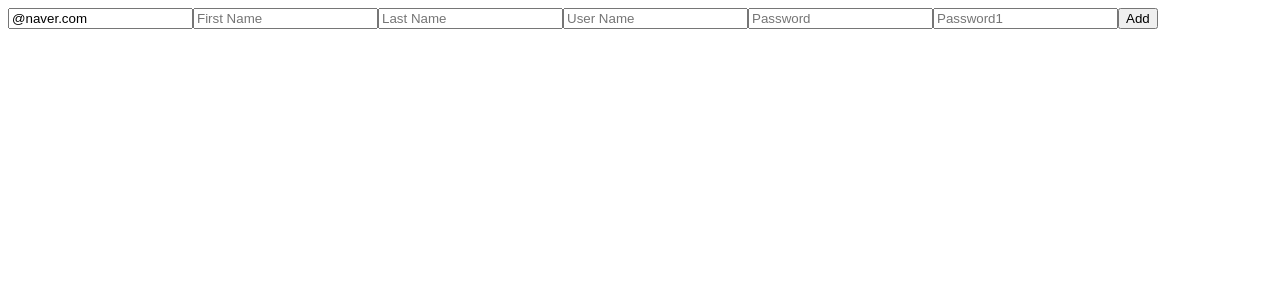
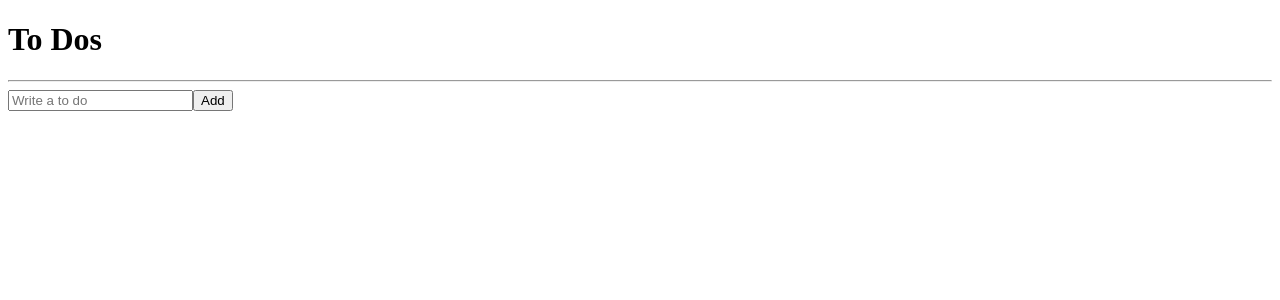
Before and after one commit to userHWSeo/react-TrelloClone, a React (Create React App) app: page / in a window 1280 px wide. Shown: the top 300 px of the page. Built offline with nearby package versions, Linux system fonts and the light colour scheme.

Commit message:
0429 update
learn refactoring and make ToDoList

```diff
--- a/src/App.tsx
+++ b/src/App.tsx
@@ -1,6 +1,5 @@
 import { createGlobalStyle } from "styled-components";
-import ToDoList from "./ToDoList";
-
+import ToDoList from "../src/components/ToDoList";
 
 const GlobalStyle = createGlobalStyle`
 `;
--- a/src/ToDoList.tsx
+++ /dev/null
@@ -1,84 +0,0 @@
-import { useState } from "react";
-import {useForm} from "react-hook-form";
-
-/* function ToDoList() {
-  const [toDo, setToDo] = useState("");
-  const [toDoError, setToDoError] = useState("");
-  const onChange = (event: React.FormEvent<HTMLInputElement>) => {
-    const {
-      currentTarget: { value },
-    } = event;
-    setToDoError("");
-    setToDo(value);
-  };
-  const onSubmit = (event: React.FormEvent<HTMLFormElement>) => {
-    event.preventDefault();
-    console.log(toDo);
-    if (toDo.length < 10) {
-      return setToDoError("To do should be longer");
-    }
-    console.log("submit");
-  };
-  return (
-    <div>
-      <form onSubmit={onSubmit}>
-        <input onChange={onChange} value={toDo} placeholder="Write a to do" />
-        <button>Add</button>
-        {toDoError !== "" ? toDoError : null}
-      </form>
-    </div>
-  );
-} */
-
-interface IForm {
-    email: string,
-    firstName: string,
-    lastName: string,
-    userName: string,
-    password: string,
-    password1: string,
-    extraError?: string,
-}
-
-function ToDoList() {
-    const {register, handleSubmit, formState:{errors}, setError} = useForm<IForm>({defaultValues: {email: "@naver.com"}});
-    const onValid = (data: any) => {
-        if(data.password !== data.password1){
-            setError("password1", { message: "Password are not the same" });
-        }
-        // setError("extraError", {message: "Server offline."})
-    };
-    return (
-        <div>
-            <form onSubmit={handleSubmit(onValid)}>
-                <input {...register("email", {required: "Email Required", pattern: {value: /^[A-Za-z0-9._%+-]+@naver.com$/, message: "Only naver.com emails allowed"}})} placeholder="Email" />
-                <span>
-                    {errors?.email?.message}
-                </span>
-                <input {...register("firstName", {required: "Write here !", validate: (value)=> value.includes("nico") ? "no nicos allowed" : true })} placeholder="First Name" />
-                <span>
-                    {errors?.firstName?.message}
-                </span>
-                <input {...register("lastName", {required: "Write here !"})} placeholder="Last Name" />
-                <span>
-                    {errors?.lastName?.message}
-                </span>
-                <input {...register("userName", {required: "Write here !", minLength: {value: 5, message: "To Shorts"}})} placeholder="User Name" />
-                <span>
-                    {errors?.userName?.message}
-                </span>
-                <input {...register("password", {required: "Write here !", minLength: 5})} placeholder="Password" />
-                <span>
-                    {errors?.password?.message}
-                </span>
-                <input {...register("password1", {required: "Write here !", minLength: 5})} placeholder="Password1" />
-                <span>
-                    {errors?.password1?.message}
-                </span>
-                <button>Add</button>
-            </form>
-        </div>
-    )
-}
-
-export default ToDoList;
--- /dev/null
+++ b/src/atoms.tsx
@@ -0,0 +1,12 @@
+import { atom } from "recoil";
+
+export interface IToDo {
+  text: string;
+  id: number;
+  category: "TO_DO" | "DOING" | "DONE";
+}
+
+export const toDoState = atom<IToDo[]>({
+  key: "toDo",
+  default: [],
+});
--- /dev/null
+++ b/src/components/CreateToDo.tsx
@@ -0,0 +1,34 @@
+import { useForm } from "react-hook-form";
+import { useSetRecoilState } from "recoil";
+import { toDoState } from "../atoms";
+
+interface IFrom {
+  toDo: string;
+}
+
+function CreateToDo() {
+  const setToDos = useSetRecoilState(toDoState);
+  const { register, handleSubmit, setValue } = useForm<IFrom>();
+  const handleValid = ({ toDo }: IFrom) => {
+    setToDos((oldToDos) => [
+      { text: toDo, id: Date.now(), category: "TO_DO" },
+      ...oldToDos,
+    ]);
+    setValue("toDo", "");
+  };
+  return (
+    <div>
+      <h1>To Dos</h1>
+      <hr />
+      <form onSubmit={handleSubmit(handleValid)}>
+        <input
+          {...register("toDo", { required: "Please write a To Do" })}
+          placeholder="Write a to do"
+        />
+        <button>Add</button>
+      </form>
+    </div>
+  );
+}
+
+export default CreateToDo;
--- /dev/null
+++ b/src/components/ToDo.tsx
@@ -0,0 +1,43 @@
+import React from "react";
+import { useSetRecoilState } from "recoil";
+import { IToDo, toDoState } from "../atoms";
+
+function ToDo({ text, category, id }: IToDo) {
+  const setToDos = useSetRecoilState(toDoState);
+  const onClick = (event: React.MouseEvent<HTMLButtonElement>) => {
+    const {
+      currentTarget: { name },
+    } = event;
+    setToDos((oldToDos) => {
+      const targetIndex = oldToDos.findIndex((toDo) => toDo.id === id);
+      const newToDo = { text, id, category: name as any };
+      return [
+        ...oldToDos.slice(0, targetIndex),
+        newToDo,
+        ...oldToDos.slice(targetIndex + 1),
+      ];
+    });
+  };
+  return (
+    <li>
+      <span>{text}</span>
+      {category !== "DOING" && (
+        <button name="DOING" onClick={onClick}>
+          Doing
+        </button>
+      )}
+      {category !== "TO_DO" && (
+        <button name="TO_DO" onClick={onClick}>
+          To Do
+        </button>
+      )}
+      {category !== "DONE" && (
+        <button name="DONE" onClick={onClick}>
+          Done
+        </button>
+      )}
+    </li>
+  );
+}
+
+export default ToDo;
--- /dev/null
+++ b/src/components/ToDoList.tsx
@@ -0,0 +1,21 @@
+import { useRecoilValue } from "recoil";
+import { toDoState } from "../atoms";
+import CreateToDo from "./CreateToDo";
+import ToDo from "./ToDo";
+
+function ToDoList() {
+  const toDos = useRecoilValue(toDoState);
+  console.log(toDos);
+  return (
+    <div>
+      <CreateToDo />
+      <ul>
+        {toDos.map((toDo) => (
+          <ToDo key={toDo.id} {...toDo} />
+        ))}
+      </ul>
+    </div>
+  );
+}
+
+export default ToDoList;
```
Also changed, not shown: src/styled.d.ts (deleted, +0 -10 lines), src/theme.ts (deleted, +0 -15 lines), 1 other file (tests, documents, lock files or other folders).
